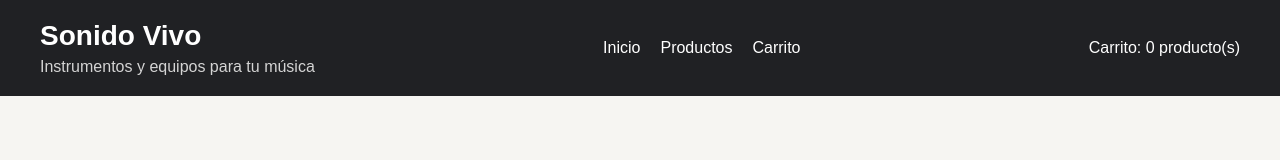
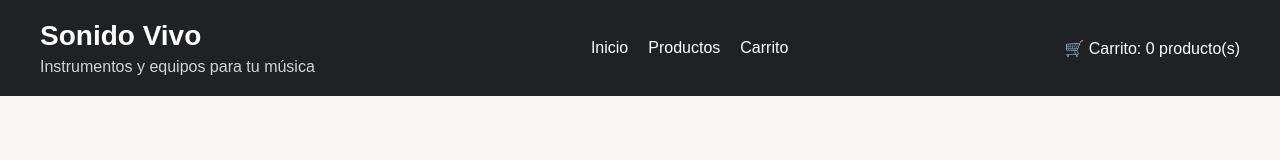
Before and after one commit to Alonso-Alvarez7/Tienda-Sonido-Vivo, a React (Vite) app in the folder Proyecto - Tienda Sonido Vivo/frontend/: page / in a window 1280 px wide. Shown: the top 160 px of the page. Built offline with nearby package versions, Linux system fonts and the light colour scheme.

Commit message:
muestra encabezado y contador del carrito
Encabezado de Sonido Vivo y contador de productos en el carrito.

```diff
--- a/Proyecto - Tienda Sonido Vivo/frontend/src/components/Header.jsx
+++ b/Proyecto - Tienda Sonido Vivo/frontend/src/components/Header.jsx
@@ -11,6 +11,7 @@ function Header({ cantidadEnCarrito }) {
             <Navbar />
 
             <p className="encabezado-carrito">
+                <span aria-hidden="true">🛒</span>{" "}
                 Carrito: {cantidadEnCarrito} producto(s)
             </p>
         </header>
```
